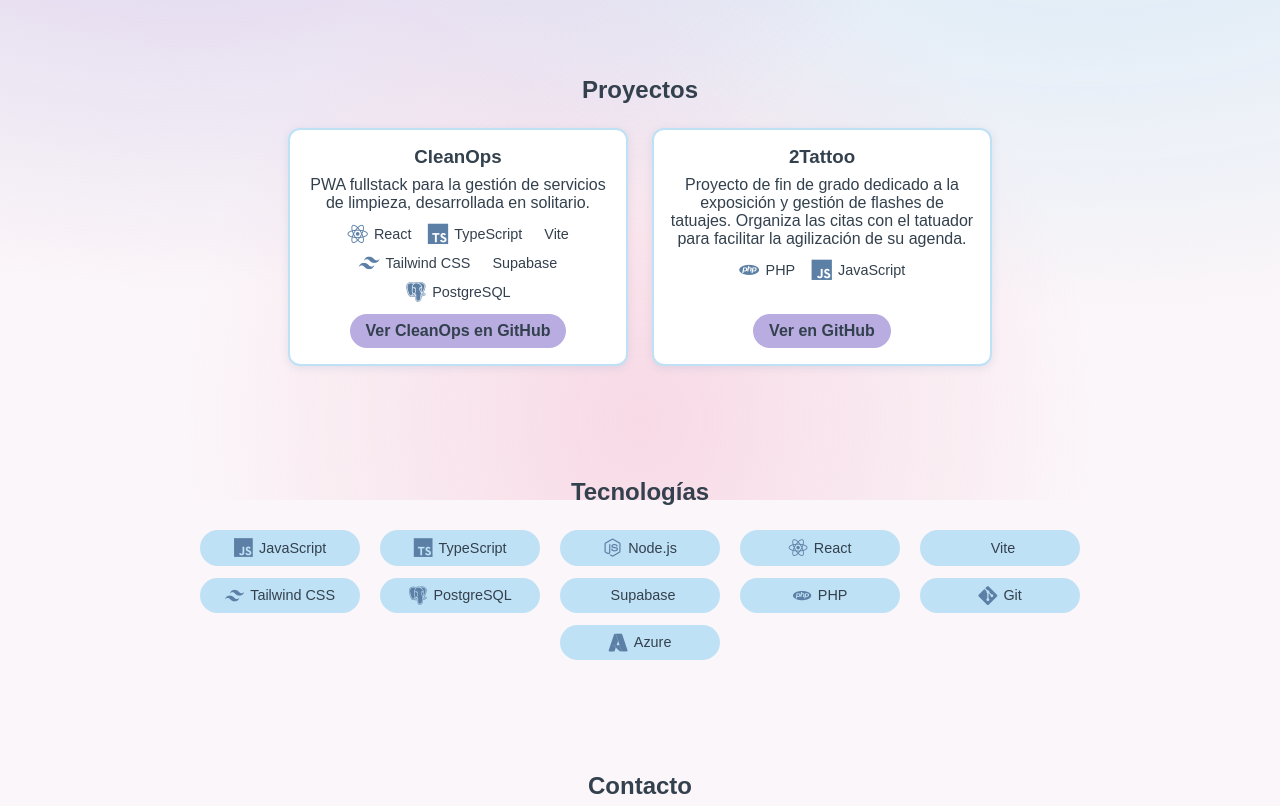
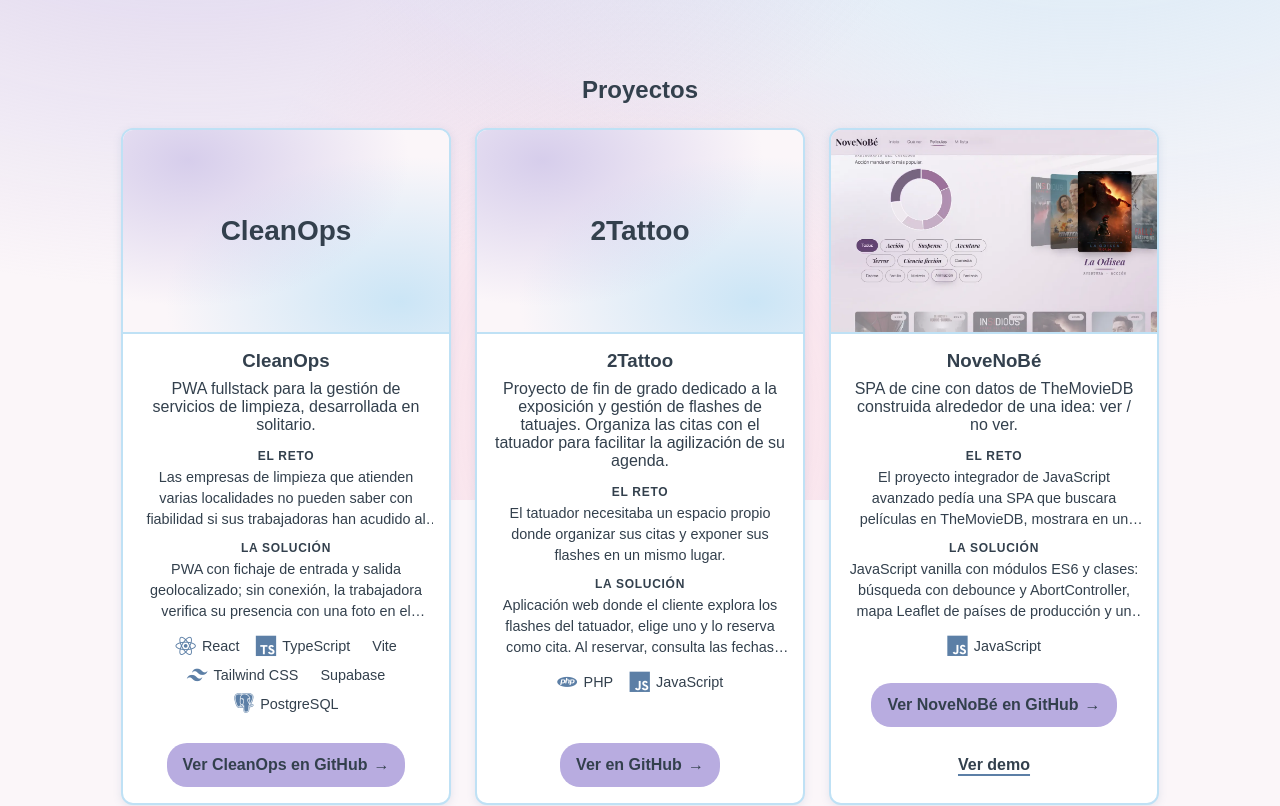
Before and after one commit to coralormad/PortfolioTB, a React (Vite) app: page / in a window 1280 px wide. Shown: the part 300-1106 px from the top of the page. Built offline with nearby package versions, Linux system fonts and the light colour scheme; some icons are missing.

Commit message:
feat(proyectos): rediseño de tarjetas, datos y capturas de proyectos

```diff
--- a/src/components/Header/Header.module.css
+++ b/src/components/Header/Header.module.css
@@ -38,6 +38,12 @@
   padding: 4px 10px;
   width: fit-content;
   box-shadow: 0 2px 8px rgba(0, 0, 0, 0.2);
+}
+
+.redes a:hover,
+.redes a:focus-visible {
+  transform: translateY(-2px) scale(1.15);
+  color: var(--color-acento);
 }
 
 .tarjeta:hover {
@@ -118,7 +124,7 @@
   background: rgba(255, 255, 255, 0.4);
 }
 
-/* ESCRITORIO: desde 700px */
+
 @media (min-width: 600px) {
   .toggle {
     display: none;
--- a/src/components/Proyectos/Proyectos.module.css
+++ b/src/components/Proyectos/Proyectos.module.css
@@ -5,29 +5,118 @@
   justify-content: center;
 }
 
+/* Curva y duración compartidas por todos los elementos de la tarjeta */
 .tarjeta {
+  --curva: cubic-bezier(0.23, 1, 0.32, 1);
+  --duracion: 240ms;
+
   background: var(--color-superficie);
   border: 2px solid var(--color-secundario);
   border-radius: var(--radio-md);
-  padding: 16px;
+  overflow: hidden;
   flex: 1 1 100%;
   display: flex;
   flex-direction: column;
-  align-items: center;
   text-align: center;
   box-shadow: var(--sombra-sm);
-  transition: transform 0.2s ease, box-shadow 0.2s ease;
+  transition:
+    transform var(--duracion) var(--curva),
+    box-shadow var(--duracion) var(--curva),
+    border-color var(--duracion) var(--curva);
 }
 
-@media (hover: hover) {
-  .tarjeta:hover {
-    transform: translateY(-4px);
-    box-shadow: var(--sombra-md);
-  }
+.tarjeta:hover,
+.tarjeta:has(:focus-visible) {
+  transform: translateY(-4px);
+  box-shadow: var(--sombra-md);
+  border-color: var(--color-morado);
 }
 
-.tarjeta h3 {
+/* Foco de teclado: el borde no tiene contraste suficiente, el outline sí */
+.tarjeta:has(:focus-visible) {
+  outline: 2px solid var(--color-primario);
+  outline-offset: 3px;
+}
+
+/* Portada 16:10 */
+.portada {
+  aspect-ratio: 16 / 10;
+  overflow: hidden;
+  border-bottom: 2px solid var(--color-secundario);
+}
+
+.portada img {
+  display: block;
+  width: 100%;
+  height: 100%;
+  object-fit: cover;
+  object-position: top left;
+  transition: transform 320ms var(--curva);
+}
+
+.tarjeta:hover .portada img,
+.tarjeta:has(:focus-visible) .portada img {
+  transform: scale(1.04);
+}
+
+/* Proyecto sin captura: portada tipográfica con la paleta del portfolio */
+.sinImagen {
+  display: grid;
+  place-items: center;
+  background:
+    radial-gradient(at 20% 15%, rgba(var(--color-morado-rgb), 0.55) 0, transparent 60%),
+    radial-gradient(at 85% 85%, rgba(var(--color-secundario-rgb), 0.8) 0, transparent 60%),
+    var(--color-fondo);
+}
+
+.sinImagen span {
+  font-size: 1.75rem;
+  font-weight: bold;
+  color: var(--color-texto);
+  transition: transform 320ms var(--curva);
+}
+
+.tarjeta:hover .sinImagen span,
+.tarjeta:has(:focus-visible) .sinImagen span {
+  transform: scale(1.04);
+}
+
+.cuerpo {
+  padding: 16px;
+  display: flex;
+  flex-direction: column;
+  align-items: center;
+  flex: 1;
+}
+
+.cuerpo h3 {
   margin-bottom: 8px;
+}
+
+/* Reto y solución: siempre visibles, recortados a 3 líneas */
+.caso {
+  display: grid;
+  gap: 10px;
+  margin-top: 14px;
+  font-size: 0.9rem;
+  line-height: 1.45;
+}
+
+.caso dt {
+  font-size: 0.75rem;
+  font-weight: bold;
+  letter-spacing: 0.06em;
+  text-transform: uppercase;
+  color: var(--color-texto);
+  margin-bottom: 2px;
+}
+
+.caso dd {
+  display: -webkit-box;
+  -webkit-box-orient: vertical;
+  -webkit-line-clamp: 3;
+  line-clamp: 3;
+  overflow: hidden;
 }
 
 .tecnologias {
@@ -36,7 +125,7 @@
   justify-content: center;
   gap: 8px 16px;
   list-style: none;
-  margin: 12px 0;
+  margin: 14px 0;
 }
 
 .tecnologias li {
@@ -51,17 +140,78 @@
   color: var(--color-primario);
 }
 
-.tarjeta .enlace {
+.acciones {
   margin-top: auto;
+  display: flex;
+  flex-wrap: wrap;
+  align-items: center;
+  justify-content: center;
+  gap: 4px 16px;
+}
+
+.enlace {
+  display: inline-flex;
+  align-items: center;
+  gap: 6px;
+  min-height: 44px;
+}
+
+.flecha {
+  display: inline-block;
+  transition: transform var(--duracion) var(--curva);
+}
+
+.tarjeta:hover .flecha,
+.tarjeta:has(:focus-visible) .flecha {
+  transform: translateX(3px);
+}
+
+/* Pulsación: respuesta inmediata y corta */
+.enlace:active {
+  transform: scale(0.97);
+  transition-duration: 100ms;
+}
+
+.demo {
+  display: inline-flex;
+  align-items: center;
+  min-height: 44px;
+  margin-top: 12px;
+  color: var(--color-texto);
+  font-weight: bold;
+  text-decoration: underline;
+  text-decoration-color: var(--color-primario);
+  text-decoration-thickness: 2px;
+  text-underline-offset: 4px;
+}
+
+.demo:hover {
+  text-decoration-color: var(--color-morado);
+}
+
+/* Movimiento reducido: sin desplazamientos ni zoom; quedan sombra, borde y foco */
+@media (prefers-reduced-motion: reduce) {
+  .tarjeta:hover,
+  .tarjeta:has(:focus-visible),
+  .tarjeta:hover .portada img,
+  .tarjeta:has(:focus-visible) .portada img,
+  .tarjeta:hover .sinImagen span,
+  .tarjeta:has(:focus-visible) .sinImagen span,
+  .tarjeta:hover .flecha,
+  .tarjeta:has(:focus-visible) .flecha,
+  .enlace:active {
+    transform: none;
+  }
 }
 
 @media (min-width: 600px) {
   .tarjetas {
     flex-direction: row;
+    flex-wrap: wrap;
   }
 
   .tarjeta {
-    flex: 0 1 340px;
-    max-width: 340px;
+    flex: 0 1 330px;
+    max-width: 330px;
   }
 }
--- a/src/components/Proyectos/Proyectos.tsx
+++ b/src/components/Proyectos/Proyectos.tsx
@@ -9,8 +9,38 @@ export default function Proyectos() {
       <div className={styles.tarjetas}>
         {projects.map((p) => (
           <article key={p.id} className={styles.tarjeta}>
+            {p.imagen ? (
+              <div className={styles.portada}>
+                <img
+                  src={`${import.meta.env.BASE_URL}${p.imagen}`}
+                  alt={p.alt ?? ''}
+                  width={1200}
+                  height={750}
+                  loading="lazy"
+                  decoding="async"
+                />
+              </div>
+            ) : (
+              <div className={`${styles.portada} ${styles.sinImagen}`} aria-hidden="true">
+                <span>{p.titulo}</span>
+              </div>
+            )}
+
+            <div className={styles.cuerpo}>
               <h3>{p.titulo}</h3>
               <p>{p.descripcion}</p>
+
+              <dl className={styles.caso}>
+                <div>
+                  <dt>El reto</dt>
+                  <dd>{p.problema}</dd>
+                </div>
+                <div>
+                  <dt>La solución</dt>
+                  <dd>{p.solucion}</dd>
+                </div>
+              </dl>
+
               <ul className={styles.tecnologias}>
                 {p.techs.map((id) => {
                   const { nombre, clase } = techs[id]
@@ -22,6 +52,8 @@ export default function Proyectos() {
                   )
                 })}
               </ul>
+
+              <div className={styles.acciones}>
                 <a
                   className={`btn ${styles.enlace}`}
                   href={p.enlace}
@@ -29,7 +61,20 @@ export default function Proyectos() {
                   rel="noopener noreferrer"
                 >
                   {p.textoEnlace}
+                  <span className={styles.flecha} aria-hidden="true">→</span>
                 </a>
+                {p.demo && (
+                  <a
+                    className={styles.demo}
+                    href={p.demo}
+                    target="_blank"
+                    rel="noopener noreferrer"
+                  >
+                    Ver demo
+                  </a>
+                )}
+              </div>
+            </div>
           </article>
         ))}
       </div>
--- a/src/data/projects.tsx
+++ b/src/data/projects.tsx
@@ -7,6 +7,12 @@ export interface Project {
   techs: TechId[]
   enlace: string
   textoEnlace: string
+  problema: string
+  solucion: string
+  resultado?: string
+  demo?: string
+  imagen?: string // ruta dentro de public/, sin barra inicial
+  alt?: string
 }
 
 export const projects: Project[] = [
@@ -18,6 +24,10 @@ export const projects: Project[] = [
     techs: ['react', 'typescript', 'vite', 'tailwind', 'supabase', 'postgresql'],
     enlace: 'https://github.com/coralormad/CleanOps',
     textoEnlace: 'Ver CleanOps en GitHub',
+    problema:
+      'Las empresas de limpieza que atienden varias localidades no pueden saber con fiabilidad si sus trabajadoras han acudido al puesto, a qué hora han llegado ni si el trabajo está bien hecho. Además, el cliente necesitaba controlar el material que falta en cada centro y organizar la compra a sus proveedores.',
+    solucion:
+      'PWA con fichaje de entrada y salida geolocalizado; sin conexión, la trabajadora verifica su presencia con una foto en el puesto. Cada edificio o casa define fotos en puntos clave para comprobar la limpieza. Las limpiadoras consultan su horario semanal o mensual con enlace a Google Maps y declaran los productos que faltan. La gerencia ve un panel con la gráfica de fichajes cumplidos y ausentes, recopila el material por lugar y compara precios entre proveedores para optimizar la compra semanal.',
   },
   {
     id: '2tattoo',
@@ -27,5 +37,25 @@ export const projects: Project[] = [
     techs: ['php', 'javascript'],
     enlace: 'https://github.com/coralormad/2tattoo',
     textoEnlace: 'Ver en GitHub',
+    problema:
+      'El tatuador necesitaba un espacio propio donde organizar sus citas y exponer sus flashes en un mismo lugar.',
+    solucion:
+      'Aplicación web donde el cliente explora los flashes del tatuador, elige uno y lo reserva como cita. Al reservar, consulta las fechas disponibles del tatuador y puede contactar con él o ella directamente.',
+  },
+  {
+    id: 'novenobe',
+    titulo: 'NoveNoBé',
+    descripcion:
+      'SPA de cine con datos de TheMovieDB construida alrededor de una idea: ver / no ver.',
+    techs: ['javascript'],
+    enlace: 'https://github.com/coralormad/NoveNoBe',
+    textoEnlace: 'Ver NoveNoBé en GitHub',
+    demo: 'https://coralormad.github.io/NoveNoBe/',
+    imagen: 'img/proyectos/novenobe.webp',
+    alt: 'Vista Películas de NoveNoBé: anillo de géneros y carrusel 3D de carteles',
+    problema:
+      'El proyecto integrador de JavaScript avanzado pedía una SPA que buscara películas en TheMovieDB, mostrara en un mapa dónde se produjeron y analizara sus géneros con gráficas.',
+    solucion:
+      'JavaScript vanilla con módulos ES6 y clases: búsqueda con debounce y AbortController, mapa Leaflet de países de producción y un anillo de Chart.js que filtra un carrusel 3D. Añade un recomendador propio, Mi lista en localStorage y tema claro/oscuro.',
   },
 ]
```
Also changed, not shown: public/img/proyectos/novenobe.webp (added). Lines whose indentation alone changed are shown as unchanged.
